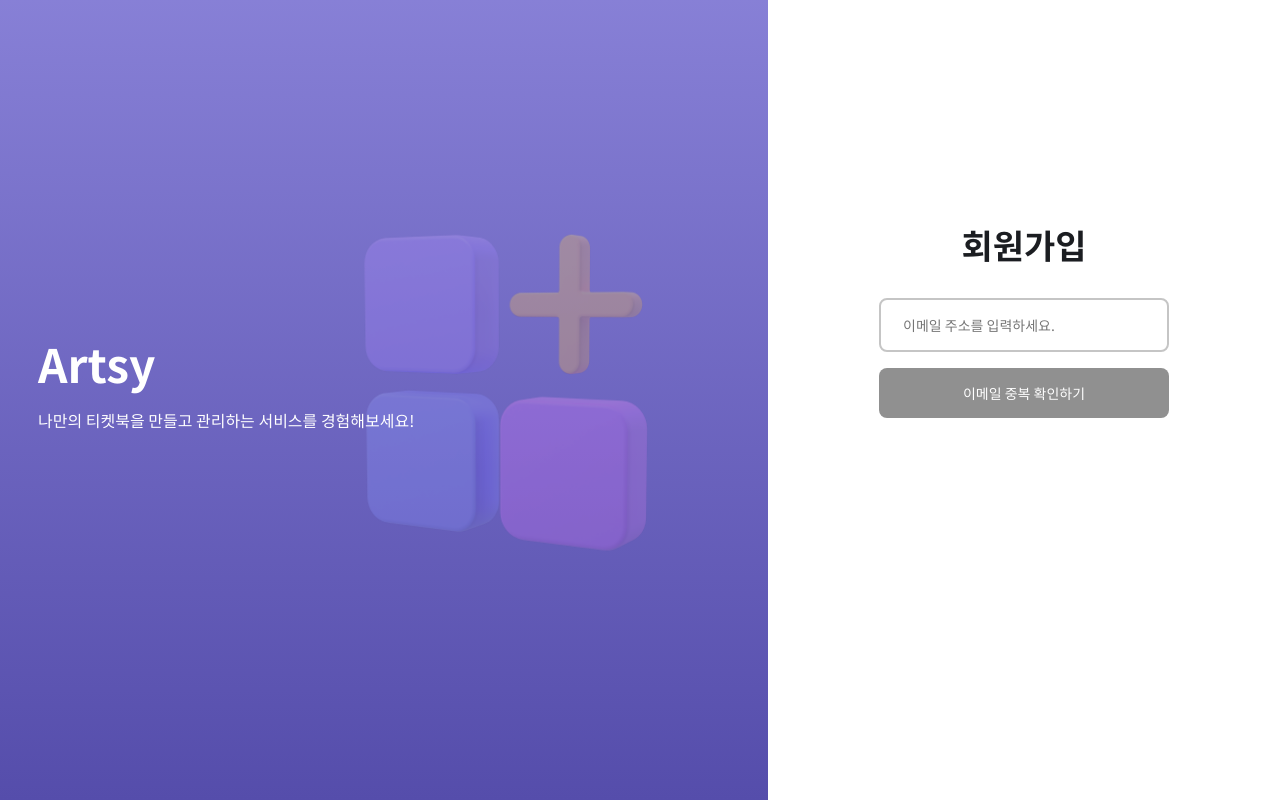
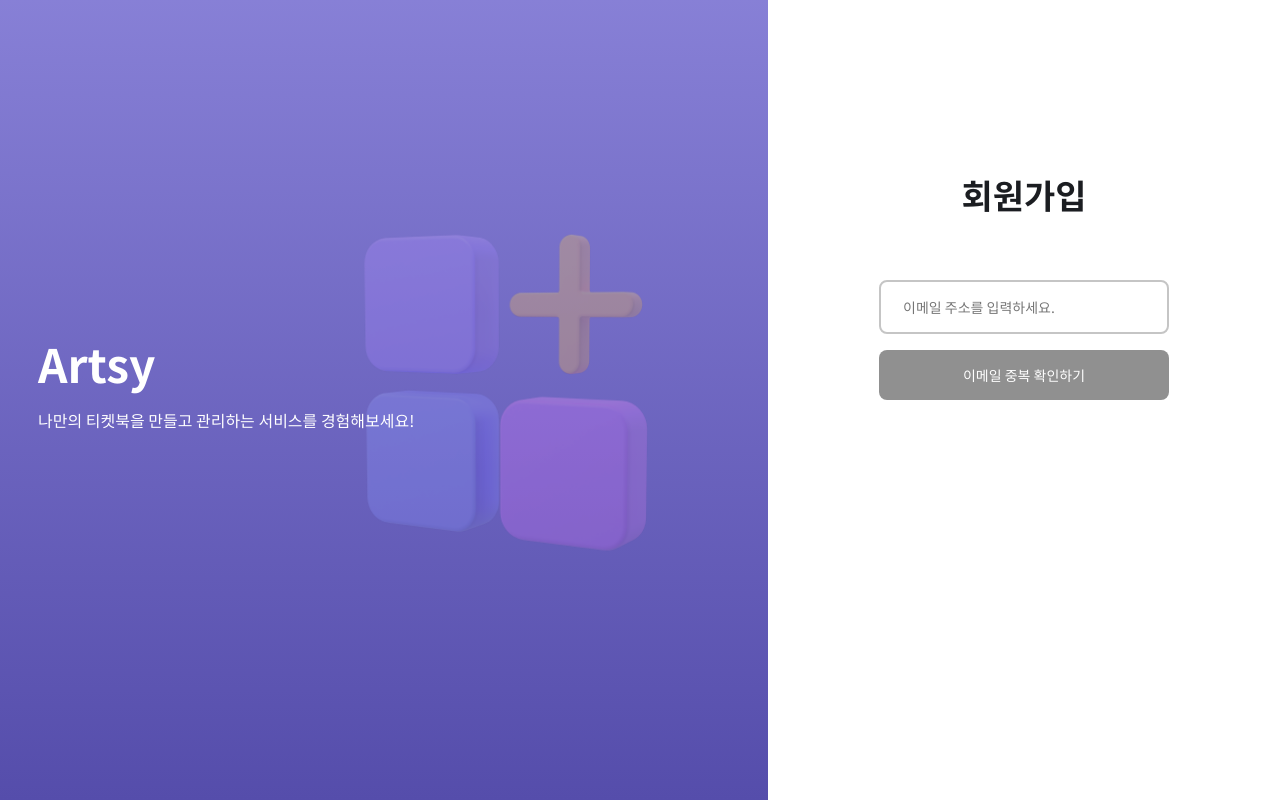
Before and after one commit to seohyun-song/Artsy, a React (Vite) app: page /register in a window 1280 px wide. Built offline with nearby package versions, Linux system fonts and the light colour scheme; no server answers.

Commit message:
Design: 단위 수정 및 간격 조정

```diff
--- a/src/components/Register/EmailForm/EmailForm.styles.js
+++ b/src/components/Register/EmailForm/EmailForm.styles.js
@@ -2,12 +2,13 @@ import styled from 'styled-components';
 import Button from '@components/@common/Button/Button';
 
 const EmailForm = styled.form`
-    display: grid;
-    grid-gap: 12px;
-    margin-bottom: 16px;
+    display: flex;
+    flex-direction: column;
+    padding-top: 3.2rem;
 `;
 const CheckButton = styled(Button)`
     font-size: 1.4rem;
+    margin-top: 1.2rem;
     &:disabled {
         background-color: #909090;
     }
--- a/src/components/Register/RegisterForm/RegisterForm.styles.js
+++ b/src/components/Register/RegisterForm/RegisterForm.styles.js
@@ -3,8 +3,8 @@ import Button from '@components/@common/Button/Button';
 
 const RegisterForm = styled.form`
     display: grid;
-    grid-gap: 12px;
-    margin-bottom: 16px;
+    grid-gap: 1.2rem;
+    margin-bottom: 1.6rem;
 `;
 const RegisterButton = styled(Button)`
     font-size: 1.4rem;
@@ -18,4 +18,10 @@ const BackButton = styled.span`
     cursor: pointer;
     color: #909090;
 `;
-export { RegisterForm, RegisterButton, BackButton };
+
+const Email = styled.div`
+    margin-left: 0.8rem;
+    margin-bottom: 1.8rem;
+`;
+
+export { RegisterForm, RegisterButton, BackButton, Email };
--- a/src/pages/Register/Register.styles.js
+++ b/src/pages/Register/Register.styles.js
@@ -26,7 +26,7 @@ const RegisterContent = styled.div`
 `;
 
 const Title = styled.h2`
-    flex-basis: 40%;
+    flex-basis: 30%;
     display: flex;
     align-items: flex-end;
     box-sizing: border-box;
```
